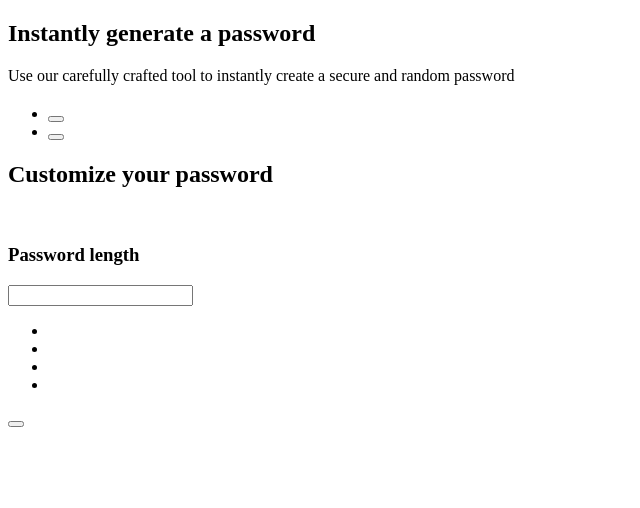
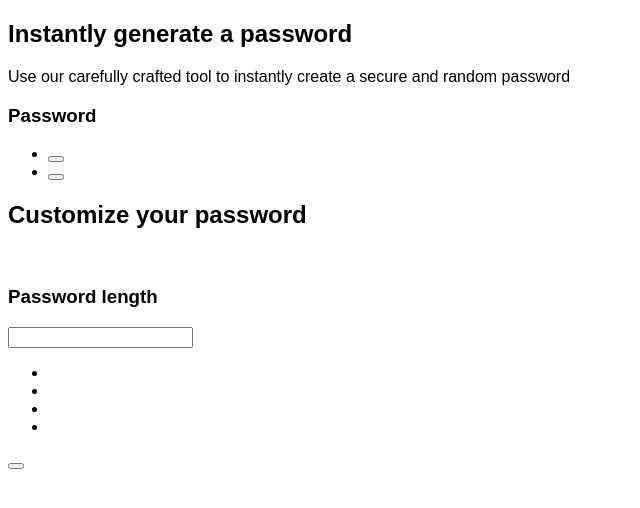
Before and after one commit to jkabuika/password-generator, a plain HTML site: page index.html in a window 1280 px wide. Shown: the whole page, without its empty margins (0-640 px from the left). Drawn offline with Linux system fonts and the light colour scheme.

Commit message:
Changed font

```diff
--- a/index.html
+++ b/index.html
@@ -3,13 +3,14 @@
 <head>
   <meta charset="UTF-8">
   <meta name="viewport" content="width=device-width, initial-scale=1.0">
+  <link rel="stylesheet" href="./styles.css">
   <title>Password Generator</title>
 </head>
 <body>
   <h2>Instantly generate a password</h2>
   <p>Use our carefully crafted tool to instantly create a secure and random password</p>
     <div class="password-container">
-      <h2 class="password"></h2>
+      <h3 class="password">Password</h3>
       <ul>
         <li class="copy-btn">
           <button></button>
--- a/styles.css
+++ b/styles.css
@@ -0,0 +1,3 @@
+html {
+  font-family: Arial, Helvetica, sans-serif;
+}
```
